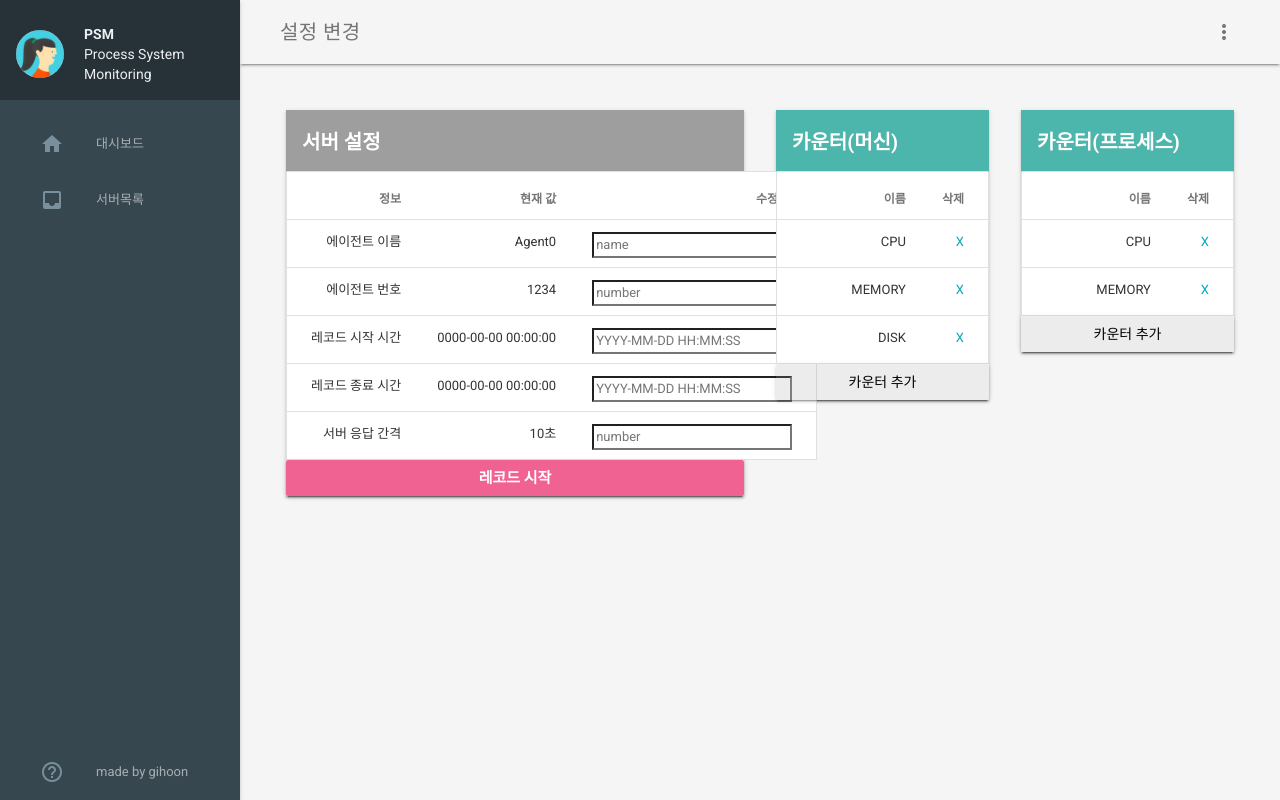
After one commit to 433intern/PSM, a Django app: template Web/psmWeb/templates/server_detail2.html in a window 1280 px wide. The commit adds this page. Run offline with Django 3.2, Linux system fonts and the light colour scheme; the template is opened without the code that fills it, so the values that code supplies are empty; some libraries are stand-ins or nearby versions.

Commit message:
html design complete

```diff
--- a/Web/psmWeb/templates/server.html
+++ b/Web/psmWeb/templates/server.html
@@ -92,7 +92,7 @@
       <main class="mdl-layout__content mdl-color--grey-100" style="padding:30px">
         <div class="mdl-shadow--2dp mdl-color--white mdl-cell mdl-cell--12-col">
           <div class="mdl-card__title mdl-card--expand mdl-color--grey-500">
-            <h2 class="mdl-card__title-text font-white" style="font-size:20px; font-weight: bold;">실행 중 에이전트 목록</h2>
+            <h2 class="mdl-card__title-text font-white" style="font-size:20px; font-weight: bold;">에이전트 목록</h2>
           </div>
           <div>
             <table class="mdl-data-table mdl-js-data-table full-width">
@@ -137,7 +137,7 @@
                     </div>
                   </td>
                   <td style="width: 30px;">
-                      <a href="">자세히..</a>
+                      <a href="server_detail2.html">자세히..</a>
                   </td>
                 </tr>
               </tbody>
--- /dev/null
+++ b/Web/psmWeb/templates/server_detail2.html
@@ -0,0 +1,279 @@
+<!doctype html>
+<html lang="en">
+  <head>
+    <meta charset="utf-8">
+    <meta http-equiv="X-UA-Compatible" content="IE=edge">
+    <meta name="description" content="">
+    <meta name="viewport" content="width=device-width, initial-scale=1">
+    <title>ProcessSystemMonitoring Service</title>
+
+    <!-- Add to homescreen for Chrome on Android -->
+    <meta name="mobile-web-app-capable" content="yes">
+    <link rel="icon" sizes="192x192" href="../static/dashboard/css/images/android-desktop.png">
+
+    <!-- Add to homescreen for Safari on iOS -->
+    <meta name="apple-mobile-web-app-capable" content="yes">
+    <meta name="apple-mobile-web-app-status-bar-style" content="black">
+    <meta name="apple-mobile-web-app-title" content="Material Design Lite">
+    <link rel="apple-touch-icon-precomposed" href="../static/dashboard/css/images/ios-desktop.png">
+
+
+    <!-- Tile icon for Win8 (144x144 + tile color) -->
+    <meta name="msapplication-TileImage" content="../static/dashboard/css/images/touch/ms-touch-icon-144x144-precomposed.png">
+    <meta name="msapplication-TileColor" content="#3372DF">
+
+    <link rel="shortcut icon" href="../static/dashboard/css/images/favicon.png">
+
+    <link href="../static/css/bootstrap.min.css" rel="stylesheet">
+    <script src="https://ajax.googleapis.com/ajax/libs/jquery/1.11.3/jquery.min.js"></script>
+    <script src="../static/js/bootstrap.min.js"></script>
+
+    <!-- SEO: If your mobile URL is different from the desktop URL, add a canonical link to the desktop page https://developers.google.com/webmasters/smartphone-sites/feature-phones -->
+    <!--
+    <link rel="canonical" href="http://www.example.com/">
+    -->
+
+    <link href="https://fonts.googleapis.com/css?family=Roboto:regular,bold,italic,thin,light,bolditalic,black,medium&amp;lang=en" rel="stylesheet">
+    <link href="https://fonts.googleapis.com/icon?family=Material+Icons" rel="stylesheet">
+    <link rel="stylesheet" href="../static/dashboard/css/material.min.css">
+    <link rel="stylesheet" href="../static/dashboard/css/styles.css">
+
+    <style>
+    .modal {
+      text-align: center;
+      padding: 0!important;
+    }
+
+    .modal:before {
+      content: '';
+      display: inline-block;
+      height: 100%;
+      vertical-align: middle;
+      margin-right: -4px; /* Adjusts for spacing */
+    }
+
+    .modal-dialog {
+      display: inline-block;
+      text-align: left;
+      vertical-align: middle;
+    }
+
+    #view-source {
+      position: fixed;
+      display: block;
+      right: 0;
+      bottom: 0;
+      margin-right: 40px;
+      margin-bottom: 40px;
+      z-index: 900;
+    }
+    </style>
+
+  </head>
+  <body>
+    <div class="demo-layout mdl-layout mdl-js-layout mdl-layout--fixed-drawer mdl-layout--fixed-header">
+
+      <header class="demo-header mdl-layout__header mdl-color--grey-100 mdl-color-text--grey-600">
+        <div class="mdl-layout__header-row">
+          <span class="mdl-layout-title">설정 변경</span>
+          <div class="mdl-layout-spacer"></div>
+
+          <button class="mdl-button mdl-js-button mdl-js-ripple-effect mdl-button--icon" id="hdrbtn">
+            <i class="material-icons">more_vert</i>
+          </button>
+          <ul class="mdl-menu mdl-js-menu mdl-js-ripple-effect mdl-menu--bottom-right" for="hdrbtn">
+            <li class="mdl-menu__item">About</li>
+            <li class="mdl-menu__item">Contact</li>
+            <li class="mdl-menu__item">Legal information</li>
+          </ul>
+        </div>
+      </header>
+
+
+      <div class="demo-drawer mdl-layout__drawer mdl-color--blue-grey-900 mdl-color-text--blue-grey-50" >
+        <header class="demo-drawer-header">
+          <div class="demo-avatar-dropdown">
+            <img src="../static/dashboard/css/images/user.jpg" class="demo-avatar">
+            <span class='title-margin'><b>PSM</b><br>Process System Monitoring</span>
+          </div>
+        </header>
+        <nav class="demo-navigation mdl-navigation mdl-color--blue-grey-800">
+          <a class="mdl-navigation__link" href="index.html"><i class="mdl-color-text--blue-grey-400 material-icons" role="presentation">home</i>대시보드</a>
+          <a class="mdl-navigation__link" href="server.html"><i class="mdl-color-text--blue-grey-400 material-icons" role="presentation">inbox</i>서버목록</a>
+          <div class="mdl-layout-spacer"></div>
+          <a class="mdl-navigation__link" href=""><i class="mdl-color-text--blue-grey-400 material-icons" role="presentation">help_outline</i><span class="visuallyhidden">Help</span>made by gihoon</a>
+        </nav>
+      </div>
+
+      <!-- Wide card with share menu button -->
+      <!-- Square card -->
+
+      <main class="mdl-layout__content mdl-color--grey-100" style="padding:30px">
+          <div class="mdl-grid">
+            <div class="mdl-shadow--2dp mdl-color--white mdl-cell mdl-cell--6-col" style="height:100%">
+              <div class="mdl-card__title mdl-card--expand mdl-color--grey-500" >
+                <h2 class="mdl-card__title-text font-white" style="font-size:20px; font-weight: bold;">서버 설정</h2>
+              </div>
+              <div>
+                <table class="mdl-data-table mdl-js-data-table full-width" >
+                  <thead>
+                    <tr>
+                      <th>정보</th>
+                      <th>현재 값</th>
+                      <th>수정 값</th>
+                    </tr>
+                  </thead>
+                  <tbody>
+                    <tr>
+                      <td>에이전트 이름</td>
+                      <td>Agent0</td>
+                      <td style="width:250px">
+                        <input type="text" placeholder="name" style="width:200px"> </td>
+                    </tr>
+                    <tr>
+                      <td>에이전트 번호</td>
+                      <td>1234</td>
+                      <td style="width:250px">
+                        <input type="text" placeholder="number" style="width:200px"> </td>
+                    </tr>
+                    <tr>
+                      <td>레코드 시작 시간</td>
+                      <td>0000-00-00 00:00:00</td>
+                      <td style="width:250px">
+                        <input type="text" placeholder="YYYY-MM-DD HH:MM:SS" style="width:200px"> </td>
+                    </tr>
+
+                    <tr>
+                      <td>레코드 종료 시간</td>
+                      <td>0000-00-00 00:00:00</td>
+                      <td style="width:250px">
+                        <input type="text" placeholder="YYYY-MM-DD HH:MM:SS" style="width:200px"> </td>
+                    </tr>
+
+                    <tr>
+                      <td>서버 응답 간격</td>
+                      <td>10초</td>
+                      <td style="width:250px">
+                        <input type="text" placeholder="number" style="width:200px"> </td>
+                    </tr>
+                  </tbody>
+                </table>
+                <!-- 상태 submit 버튼 -->
+                <button class="mdl-button mdl-js-button mdl-button--raised mdl-js-ripple-effect full-width mdl-color--pink-300" style="font-size:15px; color:white ; font-weight: bold;">레코드 시작</button>
+              </div>
+            </div>
+
+            <div class="mdl-shadow--2dp mdl-color--white mdl-cell mdl-cell--3-col" style="height:100%">
+              <div class="mdl-card__title mdl-card--expand mdl-color--teal-300" >
+                <h2 class="mdl-card__title-text font-white" style="font-size:20px; font-weight: bold;">카운터(머신)</h2>
+              </div>
+              <div>
+                <table class="mdl-data-table mdl-js-data-table full-width">
+                  <thead>
+                    <tr>
+                      <th >이름</th>
+                      <th style="width:50px">삭제</th>
+                    </tr>
+                  </thead>
+                  <tbody>
+                    <tr>
+                      <td>CPU</td>
+                      <td><a href="">X</a></td>
+                    </tr>
+                    <tr>
+                      <td>MEMORY</td>
+                      <td><a href="">X</a></td>
+                    </tr>
+                    <tr>
+                      <td>DISK</td>
+                      <td><a href="">X</a></td>
+                    </tr>
+                  </tbody>
+                </table>
+
+                <!-- 상태 submit 버튼 -->
+                <button class="mdl-button mdl-js-button mdl-button--raised mdl-js-ripple-effect full-width">카운터 추가</button>
+              </div>
+            </div>
+
+            <div class="mdl-shadow--2dp mdl-color--white mdl-cell mdl-cell--3-col" style="height:100%">
+              <div class="mdl-card__title mdl-card--expand mdl-color--teal-300" >
+                <h2 class="mdl-card__title-text font-white" style="font-size:20px; font-weight: bold;">카운터(프로세스)</h2>
+              </div>
+              <div>
+                <table class="mdl-data-table mdl-js-data-table full-width">
+                  <thead>
+                    <tr>
+                      <th >이름</th>
+                      <th style="width:50px">삭제</th>
+                    </tr>
+                  </thead>
+                  <tbody>
+                    <tr>
+                      <td>CPU</td>
+                      <td><a href="">X</a></td>
+                    </tr>
+                    <tr>
+                      <td>MEMORY</td>
+                      <td><a href="">X</a></td>
+                    </tr>
+
+                  </tbody>
+                </table>
+
+                <!-- 상태 submit 버튼 -->
+                <button class="mdl-button mdl-js-button mdl-button--raised mdl-js-ripple-effect full-width">카운터 추가</button>
+              </div>
+            </div>
+        </div>
+      </main>
+
+      <!-- Modal -->
+      <div id="myModal" class="modal fade" role="dialog">
+        <div class="modal-dialog">
+
+          <!-- Modal content-->
+          <div class="modal-content">
+            <div class="modal-body" style="padding:0px">
+              <div class="mdl-shadow--2dp mdl-color--white">
+              <div class="mdl-card__title mdl-card--expand mdl-color--grey-500" >
+                <h2 class="mdl-card__title-text font-white" style="font-size:20px; font-weight: bold;">프로세스상태보기 - Chrome</h2>
+              </div>
+              <div>
+                <table class="mdl-data-table mdl-js-data-table mdl-data-table--selectable full-width">
+                  <thead>
+                    <tr>
+                      <th class="mdl-data-table__cell--non-numeric">이름</th>
+                      <th>최근 1시간 값</th>
+                    </tr>
+                  </thead>
+                  <tbody>
+                    <tr>
+                      <td class="mdl-data-table__cell--non-numeric">CPU</td>
+                      <td>1000</td>
+                    </tr>
+                    <tr>
+                      <td class="mdl-data-table__cell--non-numeric">RAM</td>
+                      <td>1000</td>
+                    </tr>
+                    <tr>
+                      <td class="mdl-data-table__cell--non-numeric">NETWORK</td>
+                      <td>1000</td>
+                    </tr>
+                  </tbody>
+                </table>
+                <!-- 상태 submit 버튼 -->
+                <button class="mdl-button mdl-js-button mdl-button--raised mdl-js-ripple-effect full-width">상태 보기</button>
+              </div>
+            </div>
+          </div>
+
+        </div>
+      </div>
+
+    </div>
+    <script src="../static/dashboard/js/material.min.js"></script>
+
+
+  </body>
+</html>
```
Also changed, not shown: Web/psmWeb/templates/server_detail.html (+37 -1 lines).
